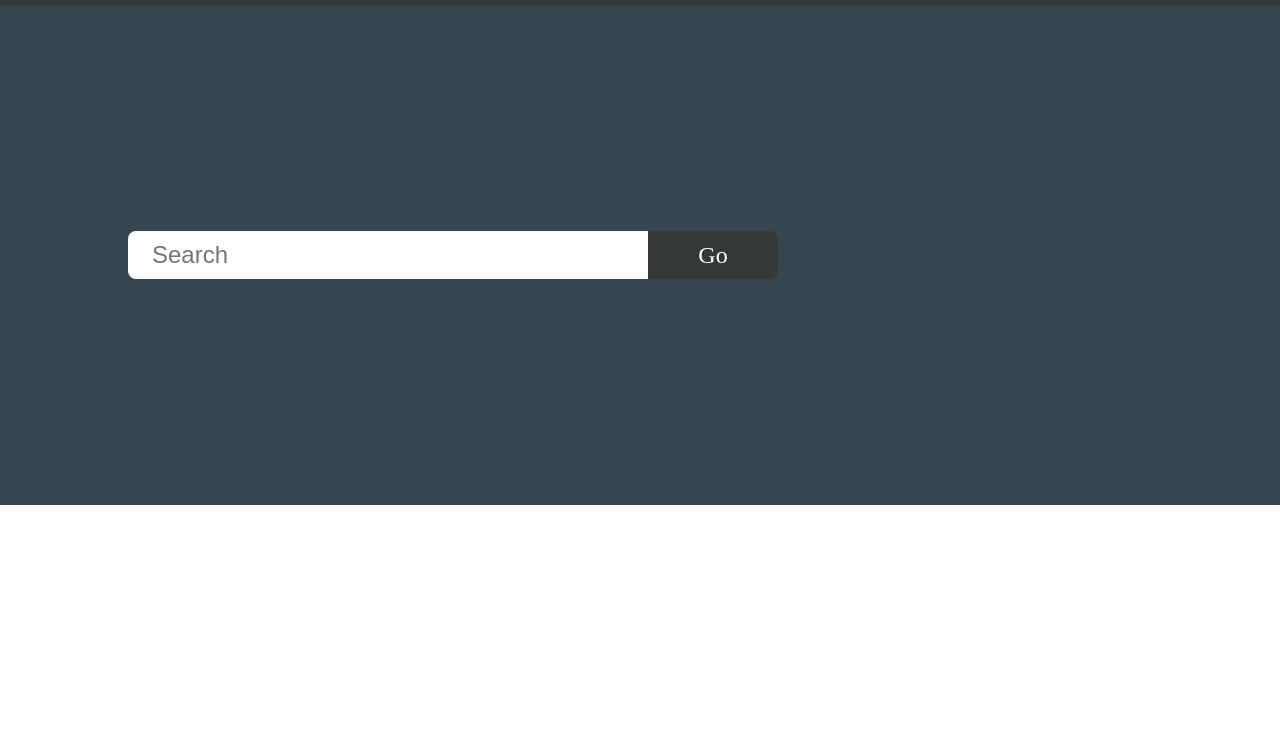
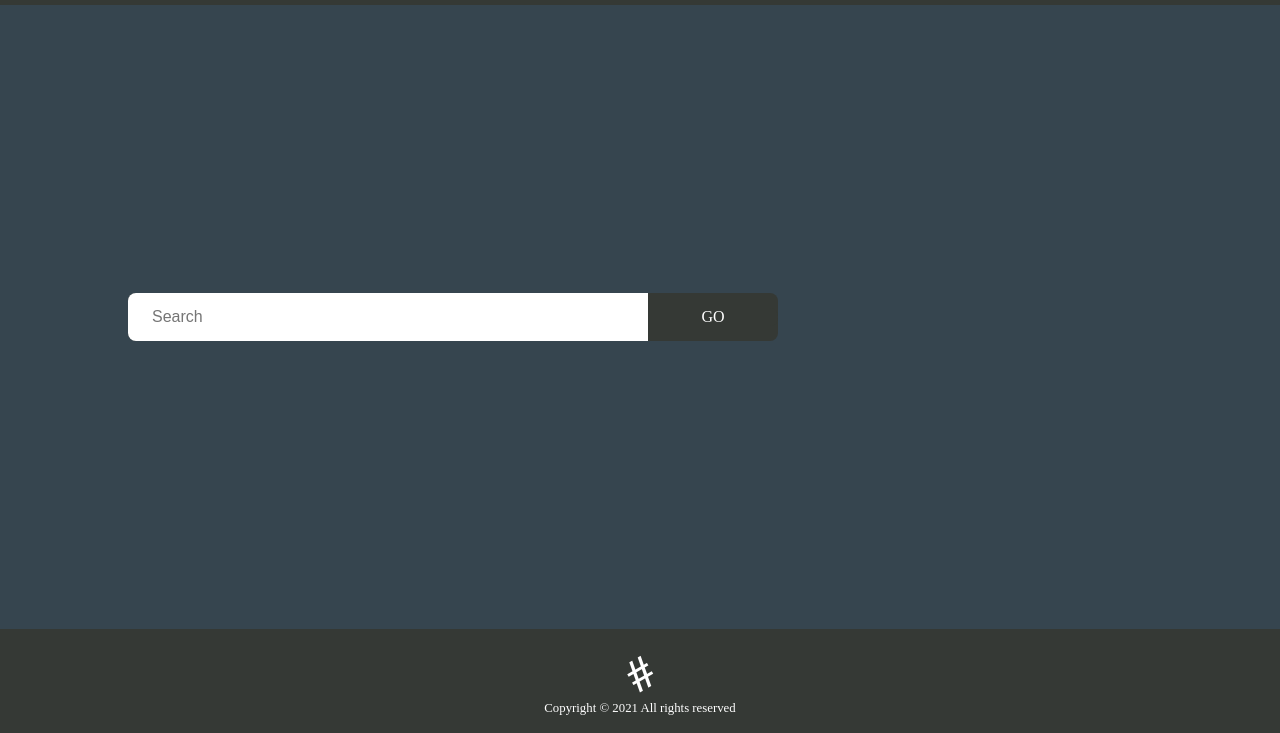
Before and after one commit to MeghanaSindhe/github-finder-html-layout, a plain HTML site: page index.html in a window 1280 px wide. Shown: the part 67-800 px from the top of the page. Drawn offline with Linux system fonts and the light colour scheme.

Commit message:
deve complete - footer

```diff
--- a/index.html
+++ b/index.html
@@ -16,7 +16,7 @@
                 <span>
                     <img id="logo" src="./assets/github-logo.png">
                 </span>
-                <h2>Github Finder</h2>
+                <h2 id="app-title">Github Finder</h2>
             </div>
             <div id="nav-container">
                 <div id="home">
@@ -34,9 +34,16 @@
         <div id="body">
             <div id="input-container">
                 <input id="input" type="text" placeholder="Search" />
-                <div id="search-btn-container">Go</div>
+                <div id="search-btn-container">GO</div>
+            </div>
+        </div>
+        <div id="footer">
+            <div id="hash">#</div>
+            <div>
+                <p id="footer-text">Copyright &#169; 2021 All rights reserved </p>
             </div>
         </div>
     </div>
 </body>
+
 </html>
--- a/styles.css
+++ b/styles.css
@@ -25,12 +25,15 @@ a {
     height: 2.5rem;
     display: flex;
     align-items: center;
-
 }
 
 #logo {
     margin-right: 10px;
     width: 35px;
+}
+
+#app-title{
+    font-size: 1.5em;
 }
 
 #nav-container {
@@ -40,16 +43,16 @@ a {
     align-items: center;
     padding-left: 18px;
     padding-right: 18px;
+    font-size: 0.85em;
 }
 
 #home {
     padding-right: 18px;
-
 }
 
 #body {
     background-color: #36454F;
-    height: 500px;
+    height: calc(100vh - 4.5rem - 6.5rem);
     display: flex;
     align-items: center;
     padding-left: 8rem;
@@ -75,7 +78,7 @@ a {
     border: none;
     outline: none;
     color: black;
-    font-size: 1.5em;
+    font-size: 1em;
     border-top-right-radius: 0;
     border-bottom-right-radius: 0;
 }
@@ -83,8 +86,29 @@ a {
 #search-btn-container {
     background-color: #353935;
     width: 20%;
-    font-size: 1.5em;
+    font-size: 1em;
     text-align: center;
     border-top-right-radius: 8px;
     border-bottom-right-radius: 8px;
 }
+
+#footer {
+    background-color: #353935;
+    height: 6.5rem;
+    display: flex;
+    align-items: center;
+    justify-content: center;
+    flex-direction: column;
+    position: sticky;
+    bottom: 0;
+}
+
+#hash{
+    font-size: 3em;
+    font-weight: bolder;
+    transform: rotate(330deg);
+}
+
+#footer-text{
+    font-size: 0.8em;
+}
```
